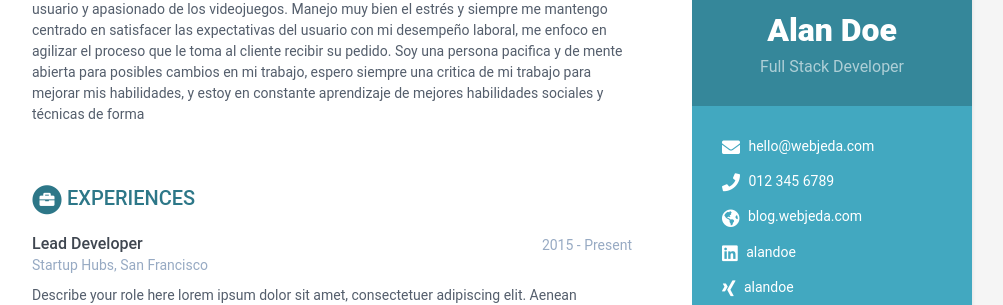
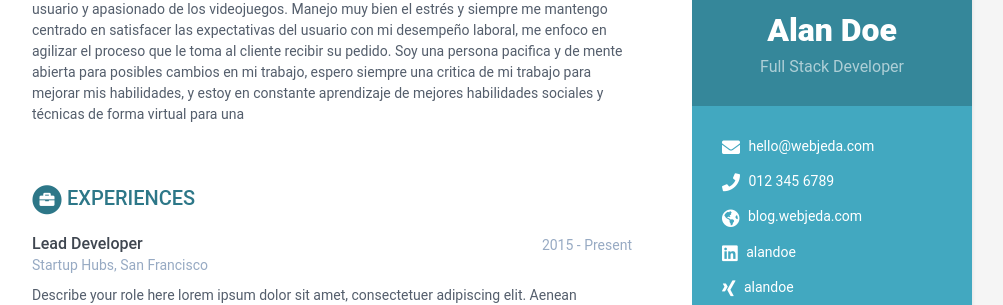
Before and after one commit to KevinC99/good-birch-4e19a, a Jekyll site: the page built from index.html, in a window 1280 px wide and 900 px high. Shown: the part 162-467 px from the top of the window, without its empty margins (168-1171 px from the left). Built offline with Jekyll 4.4.1, drawn with Linux system fonts in a browser that asks for light colours; some of the changed text lies outside the part shown.

Commit message:
data.yml: updated summary in career-profile

```diff
--- a/_data/data.yml
+++ b/_data/data.yml
@@ -40,7 +40,8 @@ career-profile:
     proceso que le toma al cliente recibir su pedido. Soy una persona pacifica y
     de mente abierta para posibles cambios en mi trabajo, espero siempre una
     critica de mi trabajo para mejorar mis habilidades, y estoy en constante
-    aprendizaje de mejores habilidades sociales y técnicas de forma
+    aprendizaje de mejores habilidades sociales y técnicas de forma virtual para
+    una
 education:
   - degree: MSc in Computer Science
     university: University of London
```
